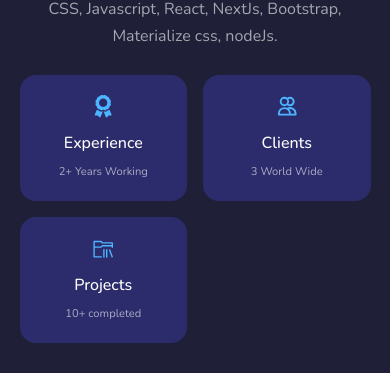
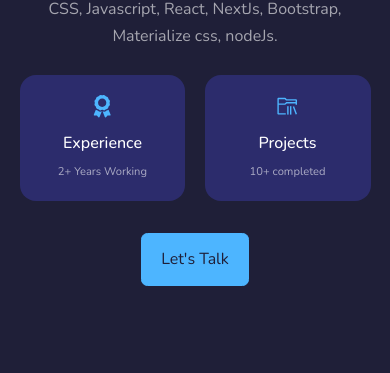
Before and after one commit to dabsmanuel/my-portfolio, a React (Create React App) app: page / in a window 390 px wide. Shown: the part 1584-1957 px from the top of the page. Built offline with nearby package versions, Linux system fonts and the light colour scheme.

Commit message:
removed experience from footer compoent

```diff
--- a/src/Components/About/About.css
+++ b/src/Components/About/About.css
@@ -26,7 +26,7 @@
 
 .about-props{
     display: grid;
-    grid-template-columns: repeat(3, 1fr);
+    grid-template-columns: repeat(2, 1fr);
     gap: 1.2rem;
 }
 
@@ -97,12 +97,6 @@
         margin: 0 auto 3rem;
     }
 
-    .about-props{
-        display: grid;
-        grid-template-columns: repeat(2, 1fr);
-        gap: 1rem;
-    }
-
     .about-content{
         text-align: center;
     }
--- a/src/Components/About/About.jsx
+++ b/src/Components/About/About.jsx
@@ -3,7 +3,6 @@ import "./About.css";
 import me from "../../Assets/dabs1.png";
 import Aboutprops from "./Aboutprops";
 import { FaAward } from "react-icons/fa";
-import { HiOutlineUsers } from "react-icons/hi";
 import { VscFolderLibrary } from "react-icons/vsc";
 
 const About = () => {
@@ -42,12 +41,6 @@ const About = () => {
             />
 
             <Aboutprops
-              icons={<HiOutlineUsers />}
-              title="Clients"
-              params="3 World Wide"
-            />
-
-            <Aboutprops
               icons={<VscFolderLibrary />}
               title="Projects"
               params="10+ completed"
--- a/src/Components/Footer/Footer.jsx
+++ b/src/Components/Footer/Footer.jsx
@@ -27,9 +27,6 @@ const Footer = () => {
           <a href="#about">About</a>
         </li>
         <li>
-          <a href="#Experience">Experience</a>
-        </li>
-        <li>
           <a href="#portfolio">Portfolio</a>
         </li>
         <li>
```
Also changed, not shown: src/Assets/dinny-green.png (deleted).
